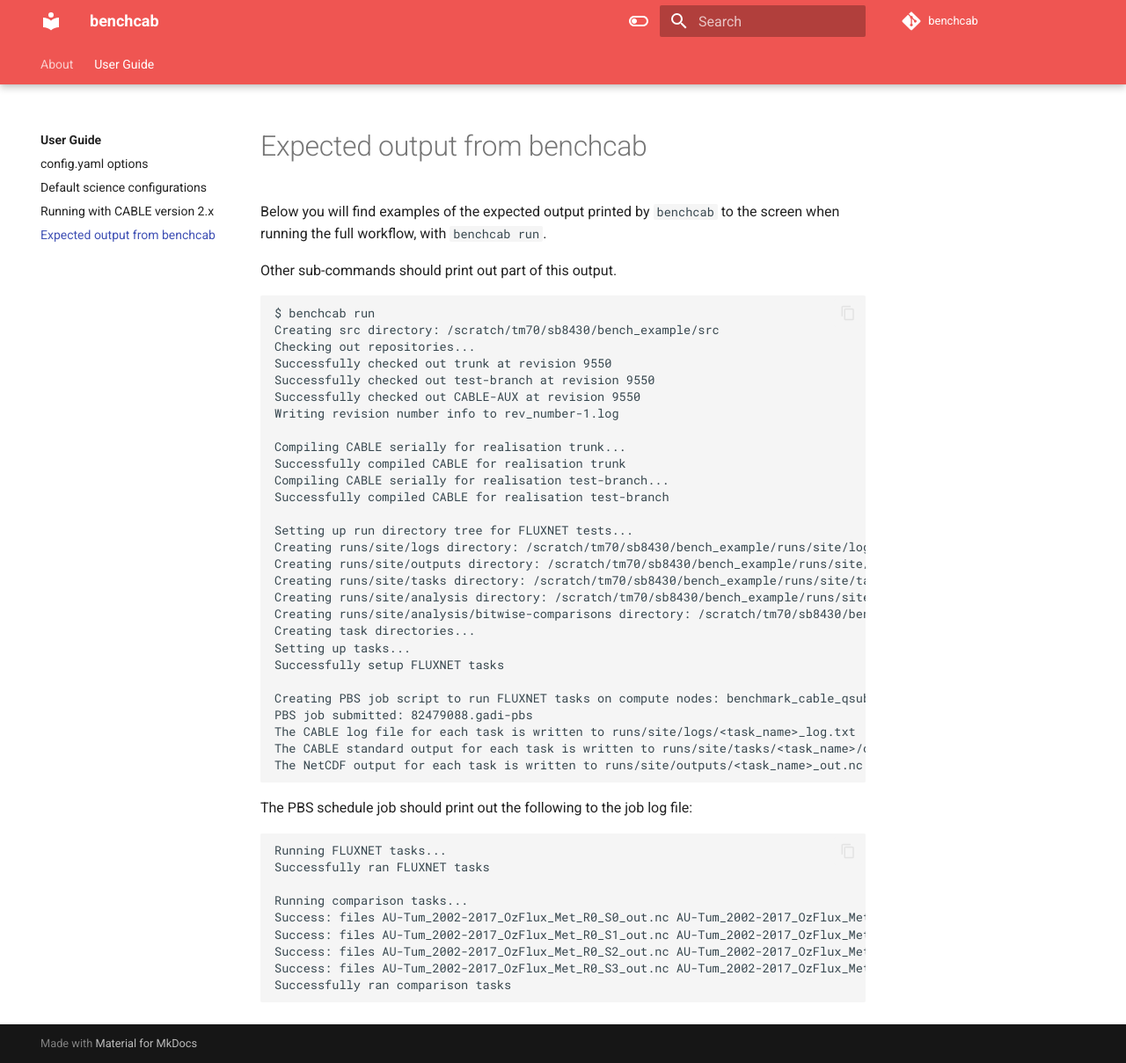
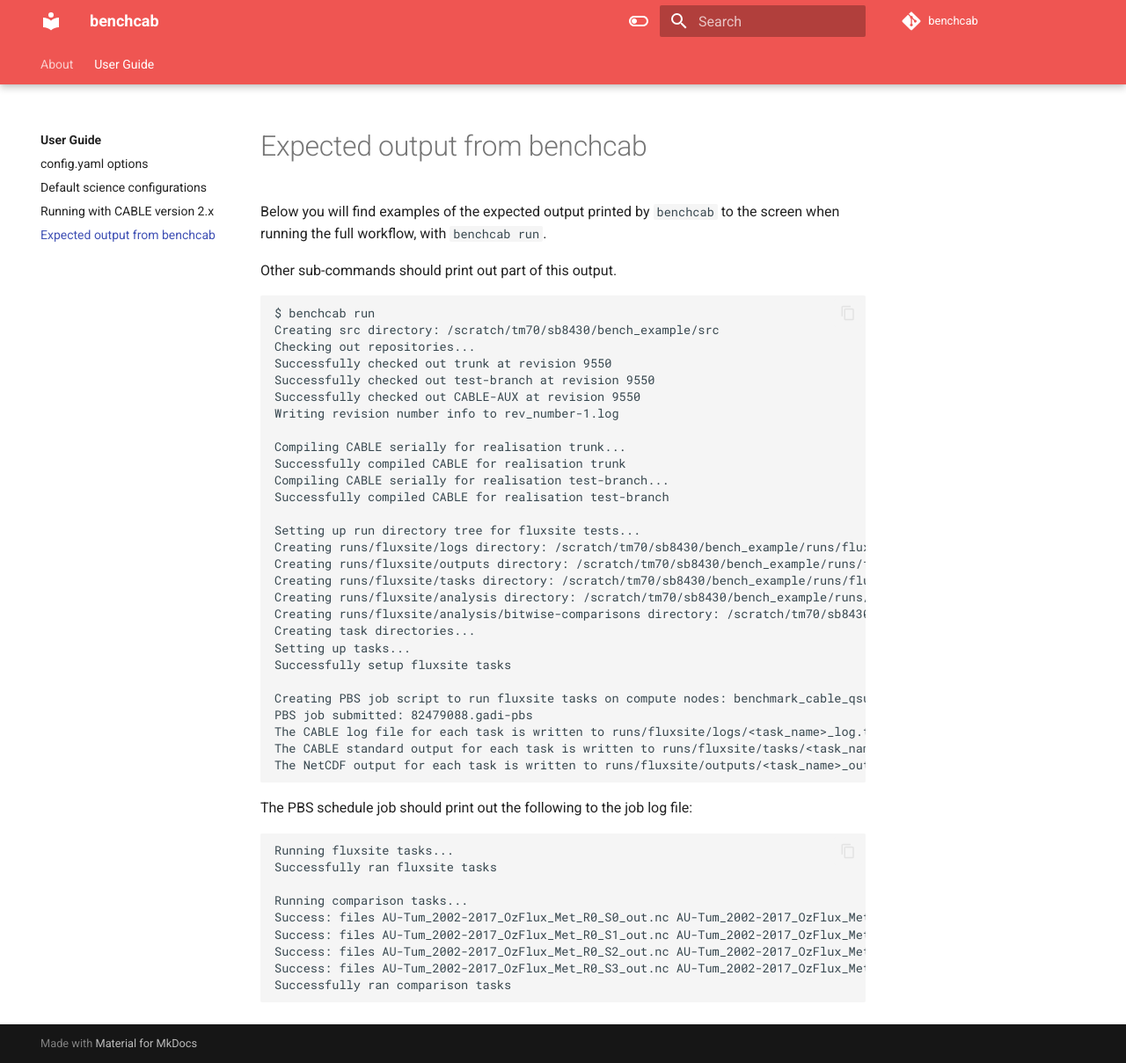
Before and after one commit to mdekauwe/CABLE_benchmarking, an MkDocs documentation site: the page built from docs/user_guide/expected_output.md, in a window 1280 px wide and 1209 px high. Shown: the whole window at 88% size. Built offline with MkDocs 1.6.1 and Material for MkDocs 9.7.7, drawn with Linux system fonts in a browser that asks for light colours; comment, search, counter and statistics services are not loaded.

Commit message:
Remove synonymous names for 'fluxsite'
Currently, there is inconsistent naming conventions being used to
describe fluxsite tests which can be confusing for developers and users.
These include names such as 'site', 'single site', 'fluxsite',
'fluxnet', etc. This change replaces all occurrences of these names in
the code base and documentation with 'fluxsite'.

We choose 'fluxsite' as this describes the nature of the tests (as
opposed to 'fluxnet' which describes a product/network).

Fixes #62

````diff
--- a/docs/user_guide/expected_output.md
+++ b/docs/user_guide/expected_output.md
@@ -18,27 +18,27 @@
 Compiling CABLE serially for realisation test-branch...
 Successfully compiled CABLE for realisation test-branch
 
-Setting up run directory tree for FLUXNET tests...
-Creating runs/site/logs directory: /scratch/tm70/sb8430/bench_example/runs/site/logs
-Creating runs/site/outputs directory: /scratch/tm70/sb8430/bench_example/runs/site/outputs
-Creating runs/site/tasks directory: /scratch/tm70/sb8430/bench_example/runs/site/tasks
-Creating runs/site/analysis directory: /scratch/tm70/sb8430/bench_example/runs/site/analysis
-Creating runs/site/analysis/bitwise-comparisons directory: /scratch/tm70/sb8430/bench_example/runs/site/analysis/bitwise-comparisons
+Setting up run directory tree for fluxsite tests...
+Creating runs/fluxsite/logs directory: /scratch/tm70/sb8430/bench_example/runs/fluxsite/logs
+Creating runs/fluxsite/outputs directory: /scratch/tm70/sb8430/bench_example/runs/fluxsite/outputs
+Creating runs/fluxsite/tasks directory: /scratch/tm70/sb8430/bench_example/runs/fluxsite/tasks
+Creating runs/fluxsite/analysis directory: /scratch/tm70/sb8430/bench_example/runs/fluxsite/analysis
+Creating runs/fluxsite/analysis/bitwise-comparisons directory: /scratch/tm70/sb8430/bench_example/runs/fluxsite/analysis/bitwise-comparisons
 Creating task directories...
 Setting up tasks...
-Successfully setup FLUXNET tasks
+Successfully setup fluxsite tasks
 
-Creating PBS job script to run FLUXNET tasks on compute nodes: benchmark_cable_qsub.sh
+Creating PBS job script to run fluxsite tasks on compute nodes: benchmark_cable_qsub.sh
 PBS job submitted: 82479088.gadi-pbs
-The CABLE log file for each task is written to runs/site/logs/<task_name>_log.txt
-The CABLE standard output for each task is written to runs/site/tasks/<task_name>/out.txt
-The NetCDF output for each task is written to runs/site/outputs/<task_name>_out.nc
+The CABLE log file for each task is written to runs/fluxsite/logs/<task_name>_log.txt
+The CABLE standard output for each task is written to runs/fluxsite/tasks/<task_name>/out.txt
+The NetCDF output for each task is written to runs/fluxsite/outputs/<task_name>_out.nc
 ```
 
 The PBS schedule job should print out the following to the job log file:
 ```
-Running FLUXNET tasks...
-Successfully ran FLUXNET tasks
+Running fluxsite tasks...
+Successfully ran fluxsite tasks
 
 Running comparison tasks...
 Success: files AU-Tum_2002-2017_OzFlux_Met_R0_S0_out.nc AU-Tum_2002-2017_OzFlux_Met_R1_S0_out.nc are identical
````
Also changed, not shown: docs/user_guide/index.md (+8 -8 lines), 13 other files.
